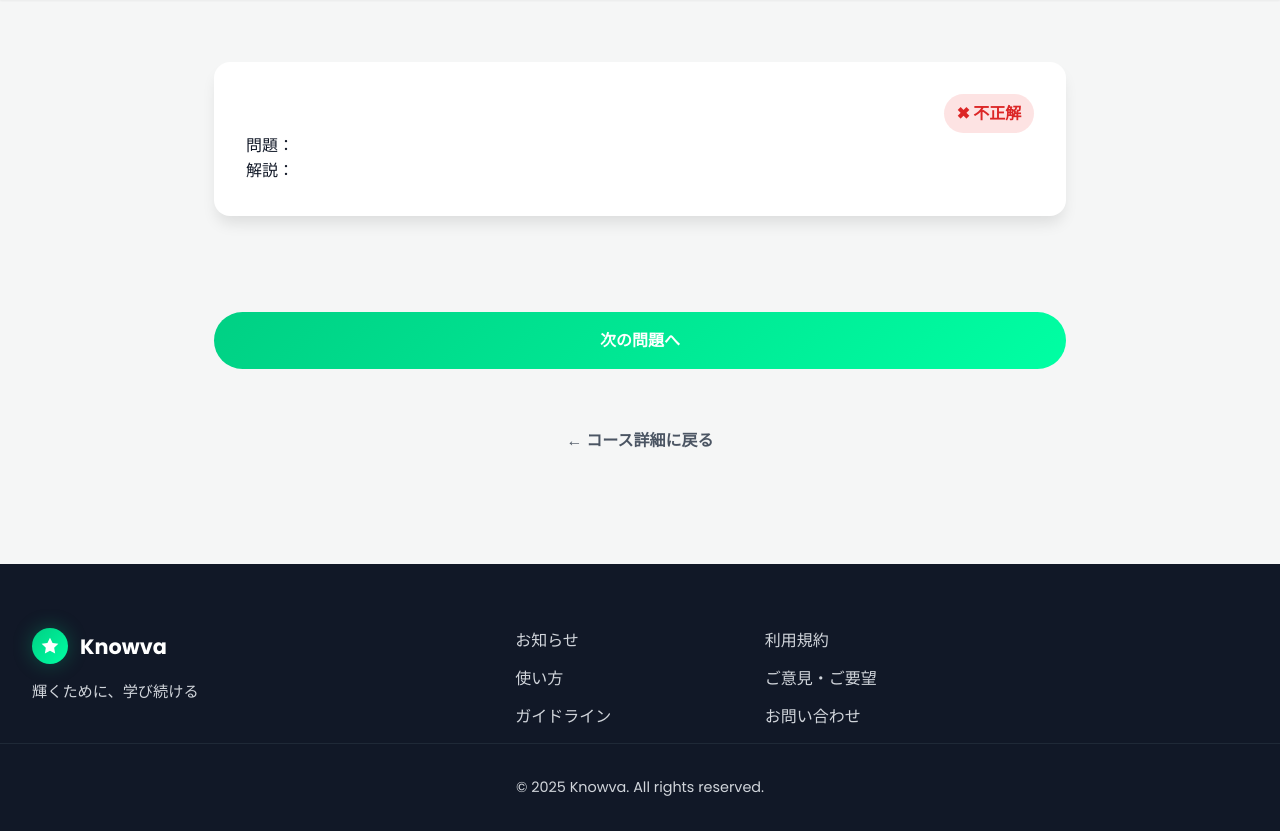
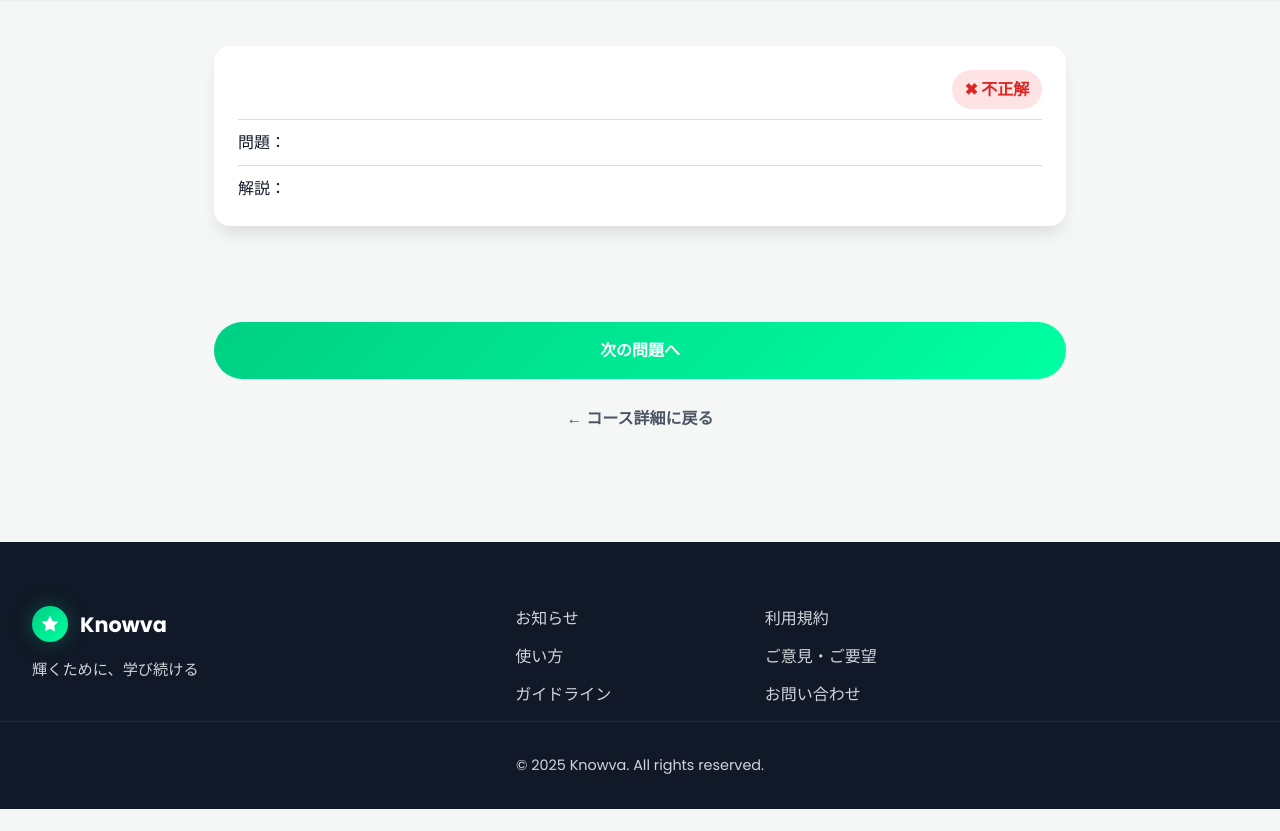
Before and after one commit to K-zoe/knowva, a Django app: template answers/templates/answers/answer_feedback.html in a window 1280 px wide. Shown: the part 81-912 px from the top of the page. After the commit the page ends 890 px from the top, so only its background shows below. Run offline with Django 5.2, Linux system fonts and the light colour scheme; the template is opened without the code that fills it, so the values that code supplies are empty; parts of the project's set-up code (start-up, migrations or seed data) failed here and were passed over.

Commit message:
【修正】answer_feedback.htmlのcss修正

```diff
--- a/answers/static/answers/css/answer_feedback.css
+++ b/answers/static/answers/css/answer_feedback.css
@@ -5,7 +5,7 @@
 .answer-container {
     max-width: 900px;
     margin: auto;
-    padding: 2rem 1.5rem 3rem;
+    padding: 1rem 1.5rem 1rem;
 }
 
 /* ===============================
@@ -14,7 +14,7 @@
 
 .question-card {
     background: var(--white);
-    padding: 2rem;
+    padding: 1.5rem;
     border-radius: var(--radius);
     box-shadow: var(--shadow-md);
     margin-bottom: 2rem;
@@ -25,6 +25,9 @@
     justify-content: space-between;
     align-items: center;
     gap: 1rem;
+    border-bottom: 1px solid #ddd;
+    padding-bottom: 10px;
+    margin-bottom: 10px;
 }
 
 .question-title {
@@ -44,11 +47,32 @@
 .answer-result.correct {
     background: rgba(34,197,94,0.15);
     color: #16a34a;
+    flex-shrink: 0;
 }
 
 .answer-result.incorrect {
     background: rgba(239,68,68,0.15);
     color: #dc2626;
+    flex-shrink: 0;
+}
+
+.question-text {
+    display: flex;
+    border-bottom: 1px solid #ddd;
+    padding-bottom: 10px;
+    margin-bottom: 10px;
+}
+
+.question-text .label {
+    flex-shrink: 0;
+}
+
+.question-explanation {
+    display: flex;
+}
+
+.question-explanation .label {
+    flex-shrink: 0;
 }
 
 /* ===============================
@@ -97,6 +121,8 @@
     display: flex;
     align-items: center;
     gap: 10px;
+    border-bottom: 1px solid #ddd;
+    padding-bottom: 10px;
 }
 
 .choice-checkbox {
@@ -112,6 +138,7 @@
 
 .choice-result {
     margin-top: 0.5rem;
+    margin-bottom: 0.5rem;
     font-size: 0.9rem;
 }
 
@@ -133,6 +160,10 @@
     color: var(--gray-600);
     line-height: 1.6;
     display:flex;
+}
+
+.choice-explanation .label {
+    flex-shrink: 0;
 }
 
 /* ===============================
@@ -217,3 +248,9 @@
     color: var(--primary);
     text-decoration: underline;
 }
+
+@media (max-width: 768px) {
+    .answer-container{
+        padding: 0 15px;
+    }
+}
--- a/answers/templates/answers/answer_feedback.html
+++ b/answers/templates/answers/answer_feedback.html
@@ -27,11 +27,13 @@
                 {% endif %}
             </div>
         </div>
-        <p>
-            問題：{{ question.text|linebreaksbr}}
+        <p class="question-text">
+            <span class="label">問題：</span>
+            <span class="text">{{ question.text|linebreaksbr}}</span>
         </p>
-        <p>
-            解説：{{ question.explanation|linebreaksbr}}
+        <p class="question-explanation">
+            <span class="label">解説：</span>
+            <span class="text">{{ question.explanation|linebreaksbr}}</span>
         </p>
 
     </div>
@@ -46,6 +48,17 @@
             {% if choice.is_correct %} correct-choice {% endif %}
             {% if not choice.is_correct and choice in selected_choices %} incorrect-choice {% endif %}
         ">
+            <div class="choice-result">
+                {% if choice.is_correct and choice in selected_choices %}
+                    <span class="correct-text">あなたの回答：正解</span>
+
+                {% elif choice.is_correct %}
+                    <span class="correct-text">正解</span>
+
+                {% elif choice in selected_choices %}
+                    <span class="incorrect-text">あなたの回答：不正解</span>
+                {% endif %}
+            </div>
 
             <div class="choice-body">
 
@@ -64,18 +77,6 @@
                     {{ choice.text|linebreaksbr }}
                 </span>
 
-            </div>
-
-            <div class="choice-result">
-                {% if choice.is_correct and choice in selected_choices %}
-                    <span class="correct-text">あなたの回答：正解</span>
-
-                {% elif choice.is_correct %}
-                    <span class="correct-text">正解</span>
-
-                {% elif choice in selected_choices %}
-                    <span class="incorrect-text">あなたの回答：不正解</span>
-                {% endif %}
             </div>
 
             {% if choice.explanation %}
@@ -102,6 +103,7 @@
         {% endif %}
 
         {% if next_index is not None %}
+        <div></div>
         <a class="nav-btn"
            href="{% url 'answer_feedback' question.quiz.course.uuid question.quiz.uuid next_index %}">
             次の回答 →
```
Also changed, not shown: answers/static/answers/css/answer.css (+7 -1 lines).
